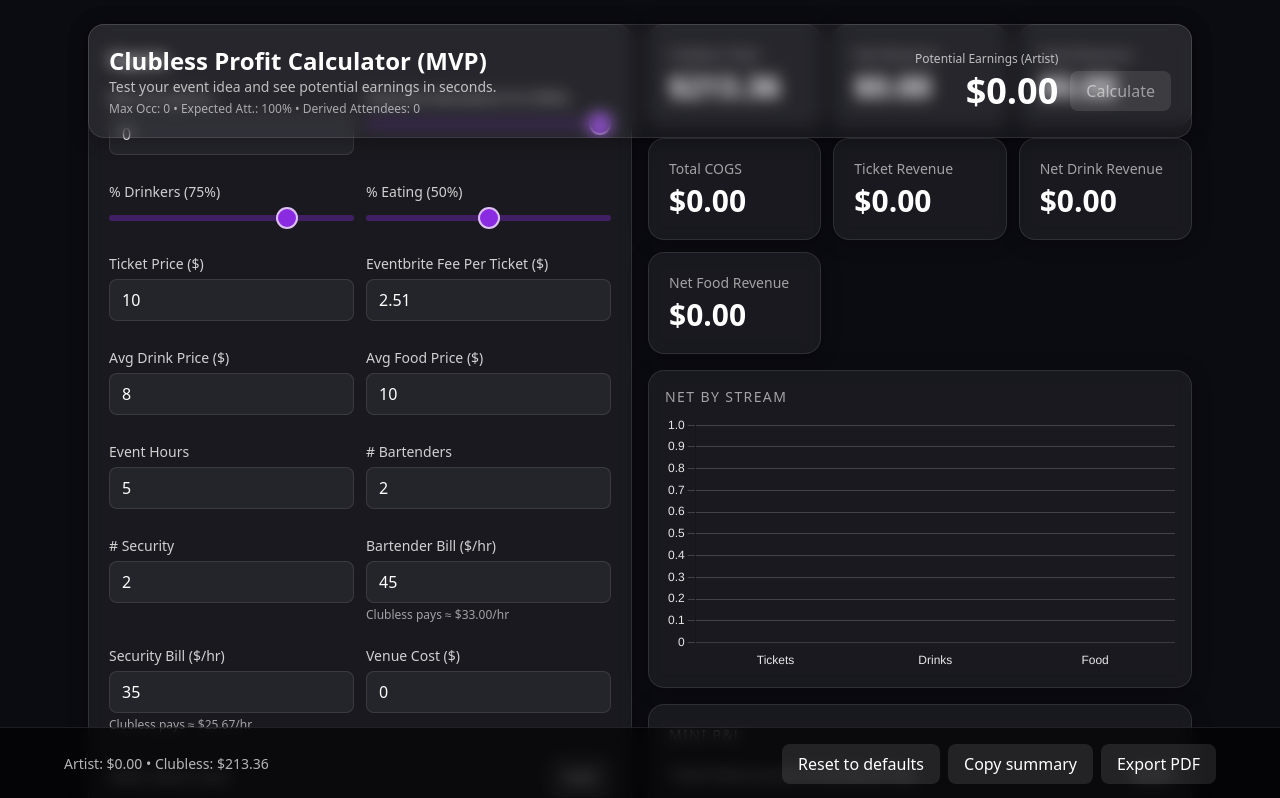
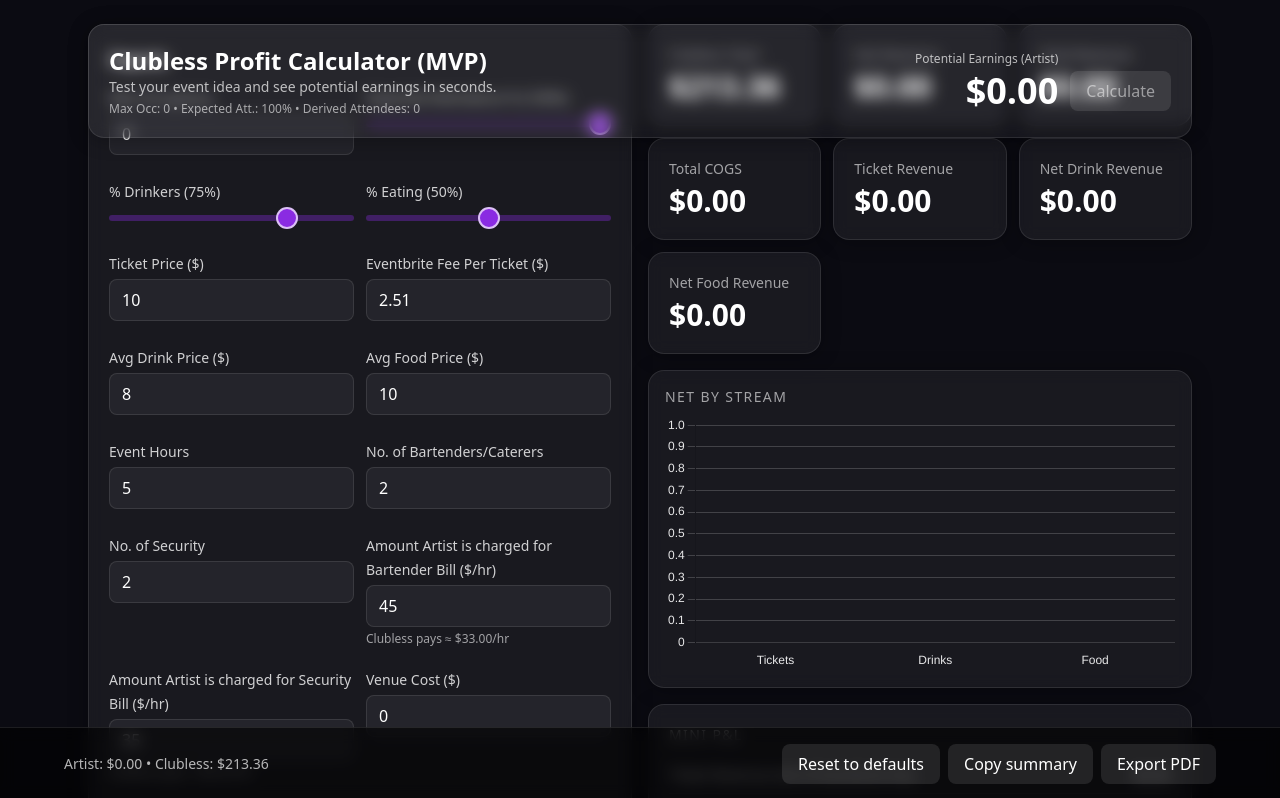
Before and after one commit to SoundSociety/ClublessCollective, a React (Vite) app: page / in a window 1280 px wide. Shown: the top 798 px of the page. Built offline with nearby package versions, Linux system fonts and the light colour scheme.

Commit message:
change: Minor text changes in Inputspanel

```diff
--- a/src/components/InputsPanel.tsx
+++ b/src/components/InputsPanel.tsx
@@ -97,13 +97,14 @@ export default function InputsPanel({ inputs, setInputs }: Props) {
 
         {/* Staffing core */}
         <NumInput label="Event Hours" value={inputs.eventHours} onChange={(v) => setInputs({ eventHours: Math.max(0, v) })} step={1} />
-        <NumInput label="# Bartenders" value={inputs.numBartenders} onChange={(v) => setInputs({ numBartenders: Math.max(0, v) })} step={1} />
-        <NumInput label="# Security" value={inputs.numSecurity} onChange={(v) => setInputs({ numSecurity: Math.max(0, v) })} step={1} />
+        <NumInput label="No. of Bartenders/Caterers" value={inputs.numBartenders} onChange={(v) => setInputs({ numBartenders: Math.max(0, v) })} step={1} />
+        <NumInput label="No. of
+         Security" value={inputs.numSecurity} onChange={(v) => setInputs({ numSecurity: Math.max(0, v) })} step={1} />
 
         {/* Artist-facing bill rates + derived pay display */}
         <div className="md:col-span-1">
           <NumInput
-            label="Bartender Bill ($/hr)"
+            label="Amount Artist is charged for Bartender Bill ($/hr)"
             value={inputs.bartenderBill}
             onChange={(v) => setInputs({ bartenderBill: Math.max(0, v) })}
             step={0.01}
@@ -115,7 +116,7 @@ export default function InputsPanel({ inputs, setInputs }: Props) {
 
         <div className="md:col-span-1">
           <NumInput
-            label="Security Bill ($/hr)"
+            label="Amount Artist is charged for Security Bill ($/hr)"
             value={inputs.securityBill}
             onChange={(v) => setInputs({ securityBill: Math.max(0, v) })}
             step={0.01}
```
